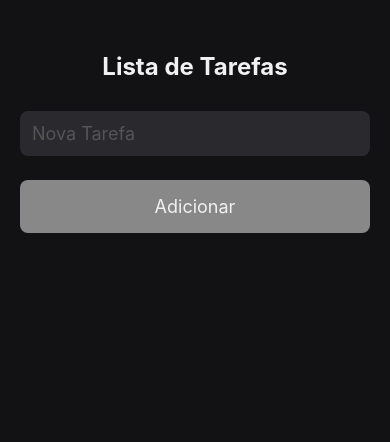
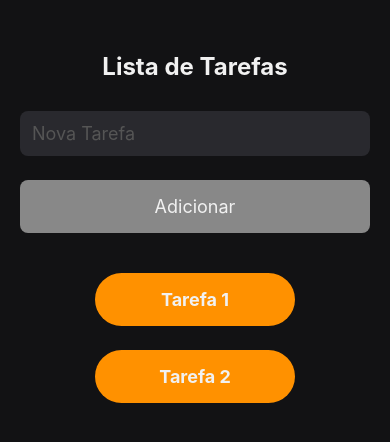
Before and after one commit to WagnerTerry/TodoList, a React Native app: screen / in a window 390 px wide. Shown: the top 442 px of the page. Built offline with nearby package versions, Linux system fonts and the light colour scheme.

Commit message:
styles: alternando cores para cada tarefa

```diff
--- a/src/components/TaskList/index.tsx
+++ b/src/components/TaskList/index.tsx
@@ -1,23 +1,44 @@
-import React from 'react'
+import React, { useState } from 'react'
 import { FlatList, Alert } from 'react-native';
 import { ITask, useTaskList } from '../../context/TaskContext';
-import { TaskButton, TaskTitle } from '../../views/Task/styles';
+import { TaskButton, TaskComplete, TaskTitle } from '../../views/Task/styles';
 
 export const TaskList = () => {
-  const { tasks, removeTask } = useTaskList()
+  //const { tasks, removeTask } = useTaskList()
+
+  const [tasks, setTasks] = useState([
+    { id: "1", title: 'Tarefa 1', completed: false },
+    { id: "2", title: 'Tarefa 2', completed: false },
+
+  ]);
 
   const handleRemoveTask = (id: string) => {
     Alert.alert('Tem certeza?', 'Deseja realmente excluir a tarefa', [
       {
         text: "Cancelar",
         onPress: () => { }
-      },
-      {
-        text: "Excluir",
-        onPress: () => removeTask(id)
       }
+      // {
+      //   text: "Excluir",
+      //   onPress: () => removeTask(id)
+      // }
     ])
   }
+
+  const handleLongPress = () => {
+    console.log("yes")
+  }
+
+  const completeTask = (taskId: string) => {
+    const updatedTaskList: any = tasks.map((task) => {
+      if (task.id !== taskId) {
+        return { ...task, completed: !task.completed };
+      }
+      return task;
+    });
+    console.log("upda", updatedTaskList)
+    setTasks(updatedTaskList);
+  };
 
   return (
     <FlatList
@@ -25,13 +46,24 @@ export const TaskList = () => {
       keyExtractor={item => item.id}
       renderItem={({ item }) => (
         <TaskButton
-          onPress={() => handleRemoveTask(item.id)}
+          onPress={() => completeTask(item.id)}
+          onLongPress={() => handleRemoveTask(item.id)}
           activeOpacity={0.7}
+          style={item.completed ? { backgroundColor: '#079b07' } : { backgroundColor: '#ff9100' }}
         >
-          <TaskTitle>
-            {item.title}
-          </TaskTitle>
-        </TaskButton>
+          {
+            item.completed ? (
+              <TaskTitle>
+                {item.title}
+              </TaskTitle>
+            ) : (
+              <TaskComplete>
+                {item.title}
+              </TaskComplete>
+            )
+          }
+
+        </TaskButton >
       )}
     />
   )
--- a/src/context/TaskContext.tsx
+++ b/src/context/TaskContext.tsx
@@ -7,7 +7,8 @@ interface IProps {
 
 export interface ITask {
   id: string;
-  title: string
+  title: string;
+  completed: boolean;
 }
 
 export interface ITaskContext {
--- a/src/views/Task/index.tsx
+++ b/src/views/Task/index.tsx
@@ -9,7 +9,9 @@ import { Alert } from 'react-native';
 
 export const Task = () => {
   const [newTask, setNewTasks] = useState('')
-  const { addTask } = useTaskList()
+  const { tasks, addTask } = useTaskList()
+  const [task, setTask] = useState(tasks)
+
 
   const handleAddNewTask = () => {
     if (newTask.trim() === '') {
@@ -18,7 +20,8 @@ export const Task = () => {
     }
     const data = {
       id: String(new Date().getTime()),
-      title: newTask
+      title: newTask,
+      completed: false
     }
 
     addTask(data)
--- a/src/views/Task/styles.ts
+++ b/src/views/Task/styles.ts
@@ -41,6 +41,7 @@ export const AddButton = styled.TouchableOpacity`
   border-radius: 8px;
   align-items: center;
   margin-top: 24px;
+  margin-bottom: 40px;
   color: #f1f1f1;
   font-weight: bold;
   width: 100%;
@@ -48,14 +49,23 @@ export const AddButton = styled.TouchableOpacity`
 
 export const TaskButton = styled.TouchableOpacity`
   background-color: #29292e;
-  padding: 10px;
-  margin-top: 24px;
-  border-radius: 16px;
+  padding: 16px;
+  border-radius: 50px;
   align-items: center;
-  width: 100vw;
+  width: 200px;
+  margin-bottom: 24px;
+
 `
 export const TaskTitle = styled.Text`
   color: #f1f1f1;
-  font-size: 16px;
+  font-size: 18px;
+  font-weight: bold;
+  text-decoration: line-through;
+
+`
+
+export const TaskComplete = styled.Text`
+  color: #f1f1f1;
+  font-size: 18px;
   font-weight: bold;
 `
```
